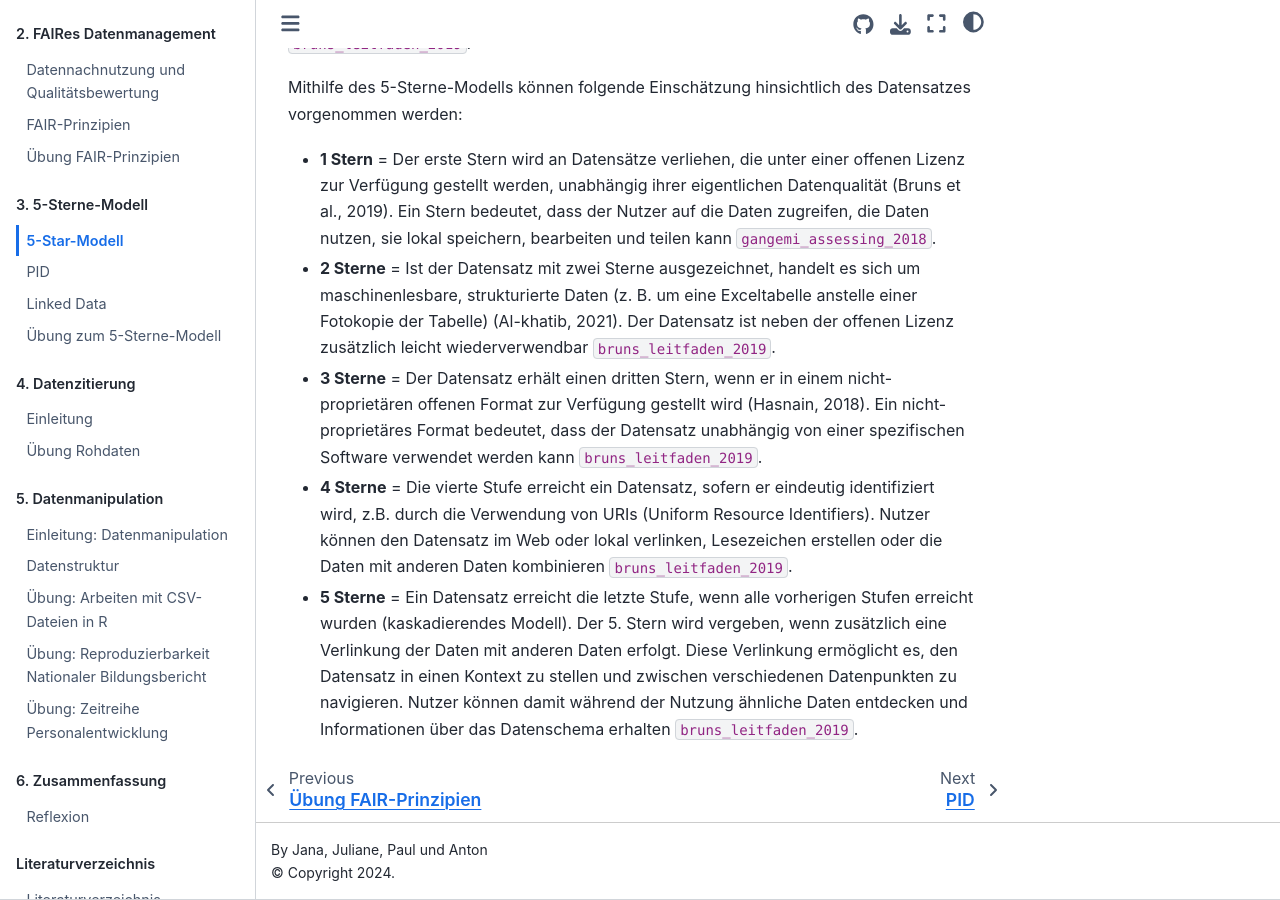
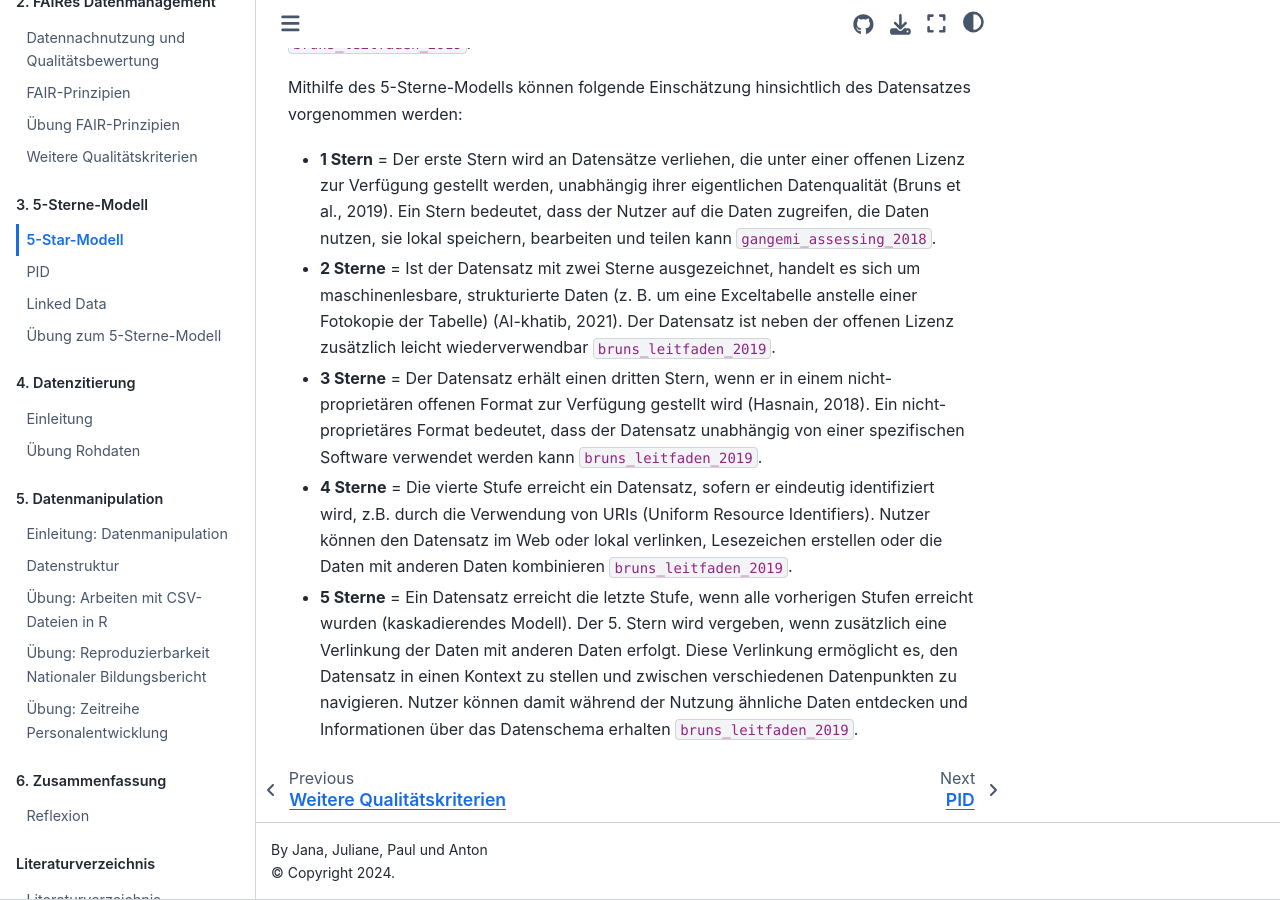
Before and after one commit to quadriga-dk/Tabelle-Fallstudie-1, a Jupyter Book: the page built from Markdown/5_Star_Model.md, in a window 1280 px wide and 900 px high, scrolled down 657 px. Built offline with Jupyter Book 1.0.4 settings and Sphinx 7.4.7 and the Sphinx Book theme 1.1.4, drawn with Linux system fonts in a browser that asks for light colours; cross-references to code outside the pages are shown as plain code.

Commit message:
Update _toc.yml

```diff
--- a/_toc.yml
+++ b/_toc.yml
@@ -14,6 +14,7 @@ parts:
     - file: Markdown/Einleitung_Datennachnutzung
     - file: Markdown/Fair_Prinzipien
     - file: Markdown/FAIR_Übung_Tabelle
+    - file: Markdown/Qualitätskriterien.md
   - caption: 3. 5-Sterne-Modell
     chapters:
     - file: Markdown/5_Star_Model
```
